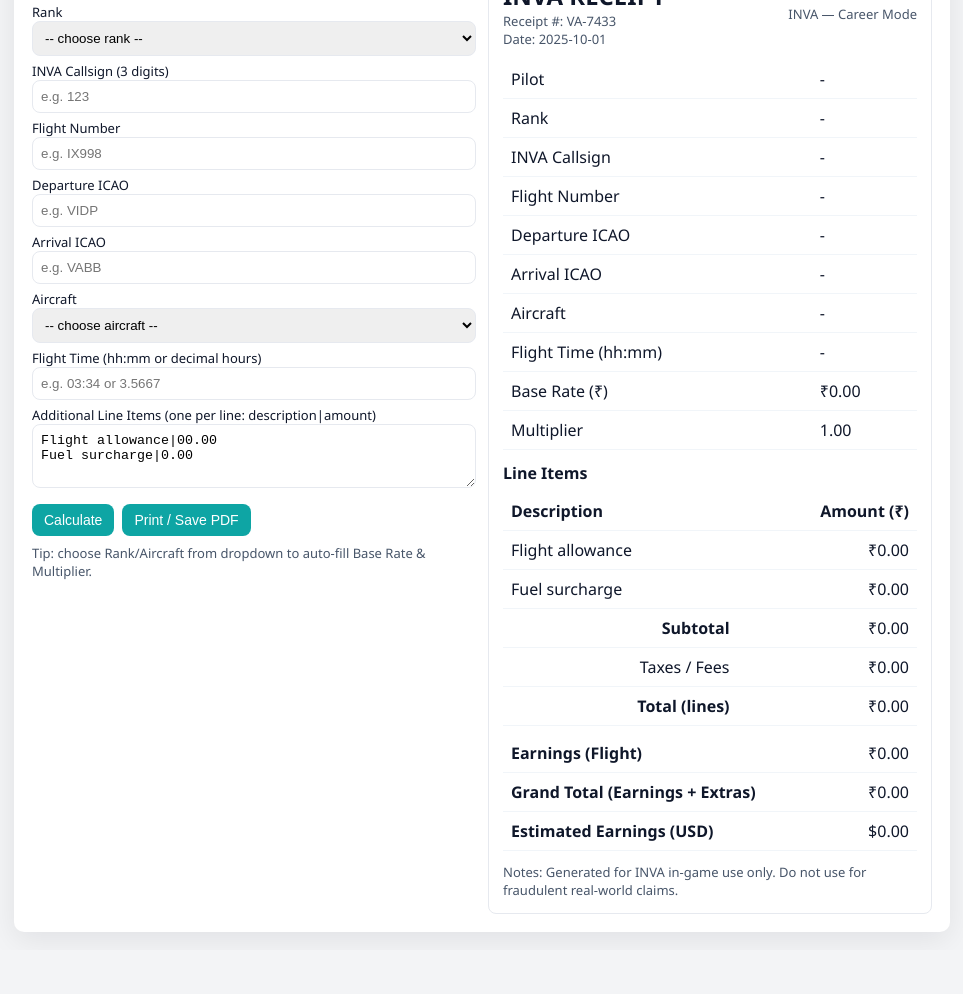
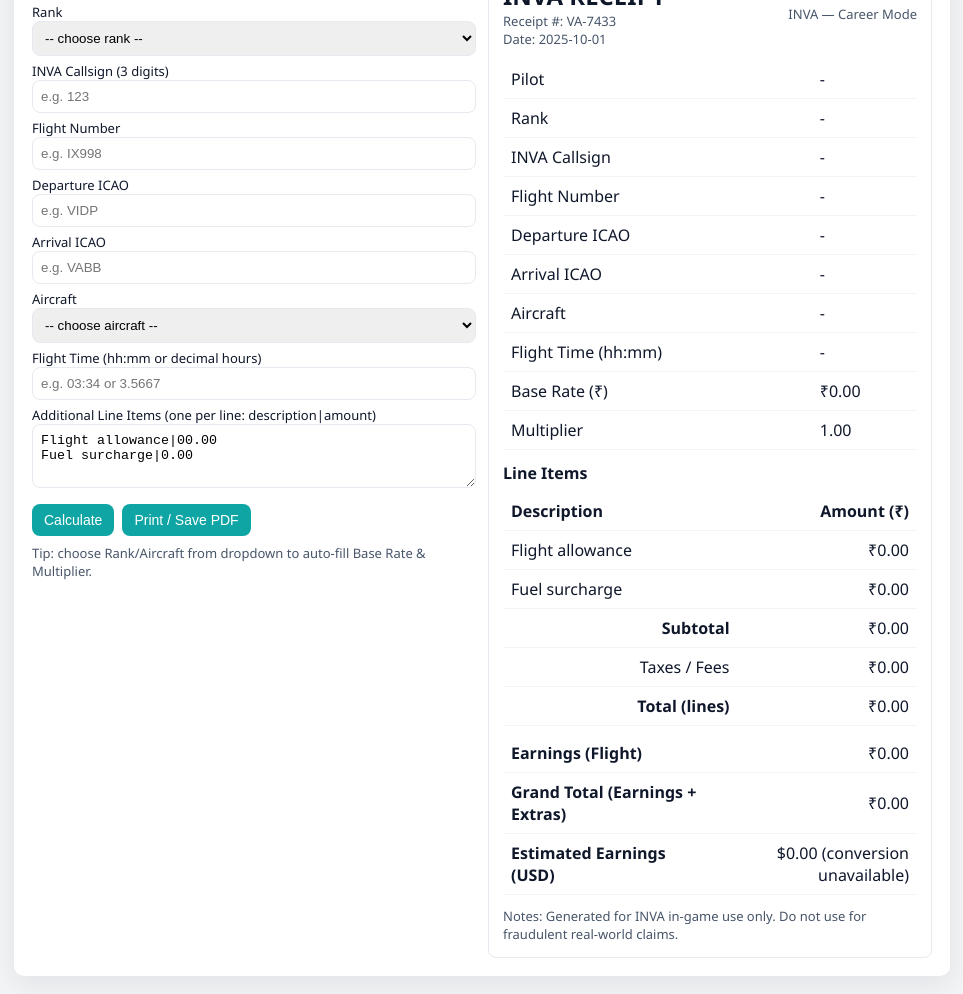
Before and after one commit to Zeff005/INVA-CM, a plain HTML site: page index.html in a window 1280 px wide. Shown: the part 150-1144 px from the top of the page, without its empty margins (158-1121 px from the left). Before the commit the page ends 1100 px from the top, so only its background shows below. Drawn offline with Linux system fonts and the light colour scheme; no server answers.

Commit message:
Update index.html
added different API for USD conversion

```diff
--- a/index.html
+++ b/index.html
@@ -255,7 +255,6 @@ Fuel surcharge|0.00</textarea>
           <tbody>
             <tr><td><strong>Earnings (Flight)</strong></td><td class="right" id="rearn">0.00</td></tr>
             <tr><td><strong>Grand Total (Earnings + Extras)</strong></td><td class="right" id="grand">0.00</td></tr>
-            <!-- NEW USD ROW -->
             <tr><td><strong>Estimated Earnings (USD)</strong></td><td class="right" id="rusd">$0.00</td></tr>
           </tbody>
         </table>
@@ -374,16 +373,16 @@ function calculate() {
   document.getElementById('rearn').textContent = currency(earnings);
   document.getElementById('grand').textContent = currency(grand);
 
-  // ✅ Fetch live INR to USD rate and update
-  fetch("https://api.exchangerate.host/latest?base=INR&symbols=USD")
-    .then(response => response.json())
+  // ✅ Fetch live INR→USD conversion (Frankfurter API)
+  fetch("https://api.frankfurter.app/latest?from=INR&to=USD")
+    .then(res => res.json())
     .then(data => {
       var rate = data.rates.USD || 0;
       var usd = rate ? (grand * rate) : 0;
       document.getElementById('rusd').textContent = '$' + usd.toFixed(2);
     })
     .catch(() => {
-      document.getElementById('rusd').textContent = '$0.00';
+      document.getElementById('rusd').textContent = '$0.00 (conversion unavailable)';
     });
 }
 
@@ -396,7 +395,7 @@ document.getElementById('printBtn').addEventListener('click', function() {
   }, 150);
 });
 
-// Live updates
+// Live updates (added callsign)
 var fieldIds = ['pilot', 'rank', 'aircraft', 'ftime', 'lines', 'flightnum', 'depicao', 'arricao', 'callsign'];
 for (var i = 0; i < fieldIds.length; i++) {
   var el = document.getElementById(fieldIds[i]);
```
